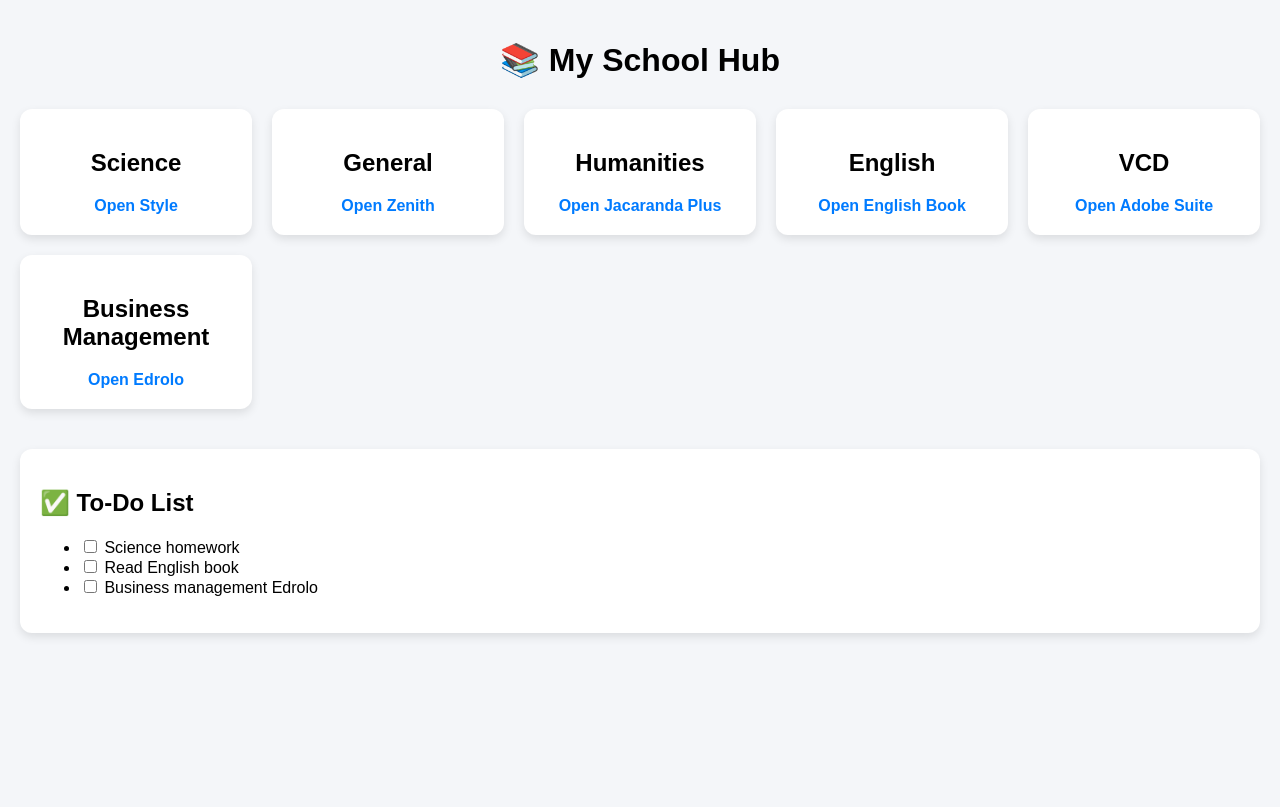
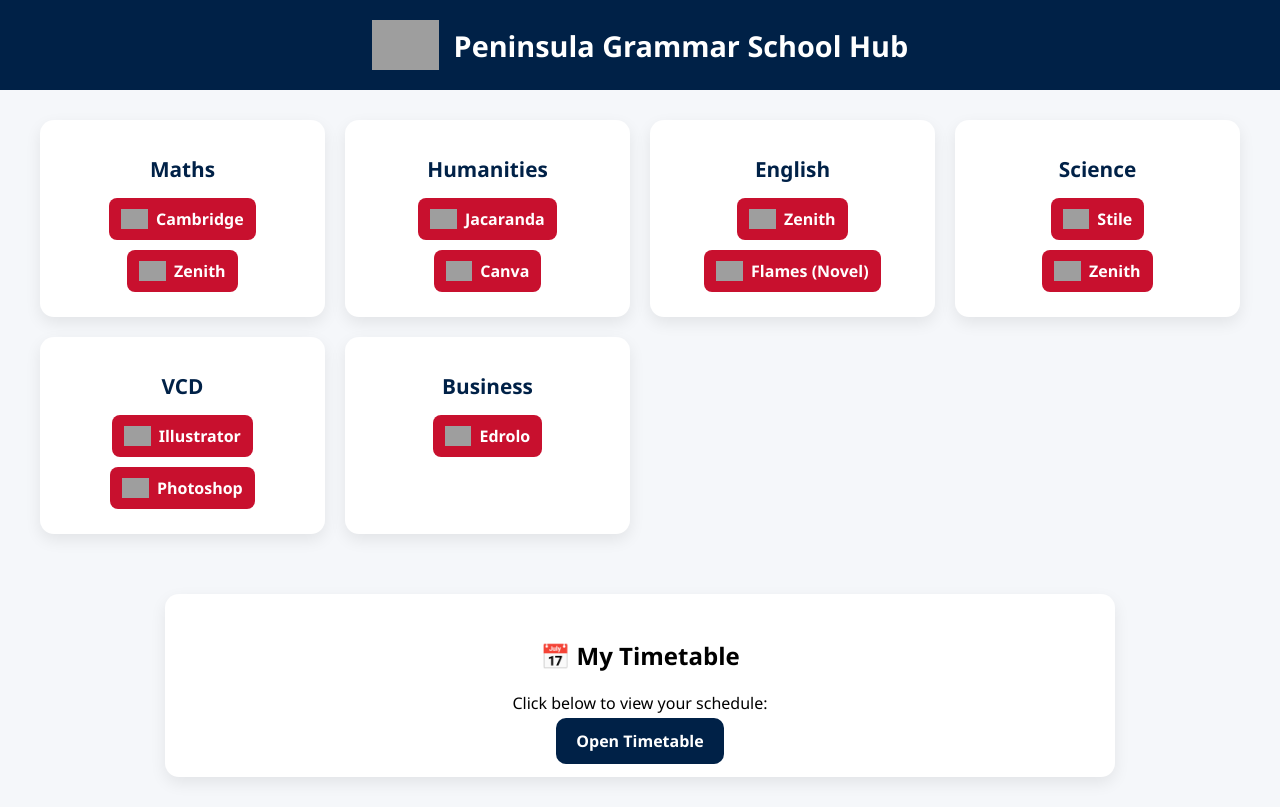
Before and after one commit to pennyobrienn16-coder/School-hub, a plain HTML site: page index.html in a window 1280 px wide. Drawn offline with Linux system fonts and the light colour scheme; grey boxes are pictures that could not be loaded.

Commit message:
Update index.html

```diff
--- a/index.html
+++ b/index.html
@@ -3,83 +3,199 @@
 <head>
   <meta charset="UTF-8">
   <meta name="viewport" content="width=device-width, initial-scale=1.0">
-  <title>My School Hub</title>
+  <title>Peninsula Grammar Hub</title>
   <style>
     body {
-      font-family: Arial, sans-serif;
-      background: #f4f6f9;
+      font-family: 'Segoe UI', sans-serif;
       margin: 0;
+      background: #f5f7fa;
+    }
+
+    header {
+      background: #002147;
+      color: white;
       padding: 20px;
+      display: flex;
+      align-items: center;
+      justify-content: center;
+      gap: 15px;
     }
+
+    header img {
+      height: 50px;
+    }
+
     h1 {
+      margin: 0;
+      font-size: 1.8rem;
+    }
+
+    .grid {
+      display: grid;
+      grid-template-columns: repeat(auto-fit, minmax(280px, 1fr));
+      gap: 20px;
+      padding: 30px;
+      max-width: 1200px;
+      margin: auto;
+    }
+
+    .card {
+      background: white;
+      padding: 25px;
+      border-radius: 14px;
+      box-shadow: 0 6px 16px rgba(0,0,0,0.08);
+      text-align: center;
+      transition: transform 0.2s;
+    }
+
+    .card:hover {
+      transform: translateY(-5px);
+    }
+
+    .card h2 {
+      margin: 10px 0;
+      font-size: 1.3rem;
+      color: #002147;
+    }
+
+    .links {
+      margin-top: 15px;
+      display: flex;
+      flex-direction: column;
+      gap: 10px;
+      align-items: center;
+    }
+
+    .links a {
+      display: flex;
+      align-items: center;
+      text-decoration: none;
+      background: #C8102E;
+      color: white;
+      padding: 10px 12px;
+      border-radius: 8px;
+      font-weight: bold;
+      transition: background 0.3s;
+      gap: 8px;
+    }
+
+    .links a img {
+      height: 20px;
+      width: auto;
+    }
+
+    .links a:hover {
+      background: #a50d24;
+    }
+
+    .timetable {
+      background: white;
+      margin: 30px auto;
+      max-width: 900px;
+      padding: 25px;
+      border-radius: 14px;
+      box-shadow: 0 6px 16px rgba(0,0,0,0.08);
       text-align: center;
     }
-    .grid {
-      display: grid;
-      grid-template-columns: repeat(auto-fit, minmax(200px, 1fr));
-      gap: 20px;
-      margin-top: 30px;
-    }
-    .card {
-      background: white;
-      padding: 20px;
-      border-radius: 12px;
-      box-shadow: 0 4px 10px rgba(0,0,0,0.1);
-      text-align: center;
-    }
-    .card a {
-      display: block;
-      margin-top: 10px;
+
+    .timetable a {
       text-decoration: none;
-      color: #007bff;
+      background: #002147;
+      color: white;
+      padding: 12px 20px;
+      border-radius: 10px;
       font-weight: bold;
-    }
-    .todo {
-      margin-top: 40px;
-      background: white;
-      padding: 20px;
-      border-radius: 12px;
-      box-shadow: 0 4px 10px rgba(0,0,0,0.1);
     }
   </style>
 </head>
 <body>
-  <h1>📚 My School Hub</h1>
 
+  <!-- HEADER -->
+  <header>
+    <img src="https://upload.wikimedia.org/wikipedia/en/4/45/Peninsula_Grammar_logo.png" alt="Peninsula Grammar Logo">
+    <h1>Peninsula Grammar School Hub</h1>
+  </header>
+
+  <!-- SUBJECT CARDS -->
   <div class="grid">
+
+    <div class="card">
+      <h2>Maths</h2>
+      <div class="links">
+        <a href="https://www.cambridge.org/go/resources" target="_blank">
+          <img src="https://upload.wikimedia.org/wikipedia/commons/4/4a/Cambridge_University_Press_logo.png" alt="Cambridge Logo"> Cambridge
+        </a>
+        <a href="https://zenith.peninsulagrammar.vic.edu.au/homepage/29403" target="_blank">
+          <img src="https://upload.wikimedia.org/wikipedia/commons/4/4a/Cambridge_University_Press_logo.png" alt="Zenith Logo"> Zenith
+        </a>
+      </div>
+    </div>
+
+    <div class="card">
+      <h2>Humanities</h2>
+      <div class="links">
+        <a href="https://www.jacaranda.com.au/" target="_blank">
+          <img src="https://upload.wikimedia.org/wikipedia/commons/4/4a/Cambridge_University_Press_logo.png" alt="Jacaranda Logo"> Jacaranda
+        </a>
+        <a href="https://www.canva.com/" target="_blank">
+          <img src="https://upload.wikimedia.org/wikipedia/commons/4/4a/Cambridge_University_Press_logo.png" alt="Canva Logo"> Canva
+        </a>
+      </div>
+    </div>
+
+    <div class="card">
+      <h2>English</h2>
+      <div class="links">
+        <a href="https://zenith.peninsulagrammar.vic.edu.au/homepage/29379" target="_blank">
+          <img src="https://upload.wikimedia.org/wikipedia/commons/4/4a/Cambridge_University_Press_logo.png" alt="Zenith Logo"> Zenith
+        </a>
+        <a href="https://robbie-arnott.freenovelread.com/472963-flames" target="_blank">
+          <img src="https://upload.wikimedia.org/wikipedia/commons/4/4a/Cambridge_University_Press_logo.png" alt="Flames Logo"> Flames (Novel)
+        </a>
+      </div>
+    </div>
+
     <div class="card">
       <h2>Science</h2>
-      <a href="https://style-platform-link.com" target="_blank">Open Style</a>
+      <div class="links">
+        <a href="https://stileapp.com/au/institutions/834/subjects/566925" target="_blank">
+          <img src="https://upload.wikimedia.org/wikipedia/commons/4/4a/Cambridge_University_Press_logo.png" alt="Stile Logo"> Stile
+        </a>
+        <a href="https://zenith.peninsulagrammar.vic.edu.au/homepage/29429" target="_blank">
+          <img src="https://upload.wikimedia.org/wikipedia/commons/4/4a/Cambridge_University_Press_logo.png" alt="Zenith Logo"> Zenith
+        </a>
+      </div>
     </div>
-    <div class="card">
-      <h2>General</h2>
-      <a href="https://zenith-platform-link.com" target="_blank">Open Zenith</a>
-    </div>
-    <div class="card">
-      <h2>Humanities</h2>
-      <a href="https://jacplus.com" target="_blank">Open Jacaranda Plus</a>
-    </div>
-    <div class="card">
-      <h2>English</h2>
-      <a href="https://book-link.com" target="_blank">Open English Book</a>
-    </div>
+
     <div class="card">
       <h2>VCD</h2>
-      <a href="https://adobe.com" target="_blank">Open Adobe Suite</a>
+      <div class="links">
+        <a href="https://www.adobe.com/au/products/illustrator.html" target="_blank">
+          <img src="https://upload.wikimedia.org/wikipedia/commons/4/4a/Cambridge_University_Press_logo.png" alt="Illustrator Logo"> Illustrator
+        </a>
+        <a href="https://www.adobe.com/products/photoshop.html" target="_blank">
+          <img src="https://upload.wikimedia.org/wikipedia/commons/4/4a/Cambridge_University_Press_logo.png" alt="Photoshop Logo"> Photoshop
+        </a>
+      </div>
     </div>
+
     <div class="card">
-      <h2>Business Management</h2>
-      <a href="https://edrolo.com" target="_blank">Open Edrolo</a>
+      <h2>Business</h2>
+      <div class="links">
+        <a href="https://edrolo.com.au/courses/" target="_blank">
+          <img src="https://upload.wikimedia.org/wikipedia/commons/4/4a/Cambridge_University_Press_logo.png" alt="Edrolo Logo"> Edrolo
+        </a>
+      </div>
     </div>
+
   </div>
 
-  <div class="todo">
-    <h2>✅ To-Do List</h2>
-    <ul>
-      <li><input type="checkbox"> Science homework</li>
-      <li><input type="checkbox"> Read English book</li>
-      <li><input type="checkbox"> Business management Edrolo</li>
-    </ul>
+  <!-- TIMETABLE -->
+  <div class="timetable">
+    <h2>📅 My Timetable</h2>
+    <p>Click below to view your schedule:</p>
+    <a href="https://calendar.google.com/calendar/u/0?cid=ZTg1MzNiY2U1ZTc4Njc1MTA3MWQzNzdhNGEzOThhMjJjMDQ1MGRlZTk5MjUzNzQ4ODNhODcwNzU4OTliMzUwZEBncm91cC5jYWxlbmRhci5nb29nbGUuY29t" target="_blank">Open Timetable</a>
   </div>
+
 </body>
 </html>
```
